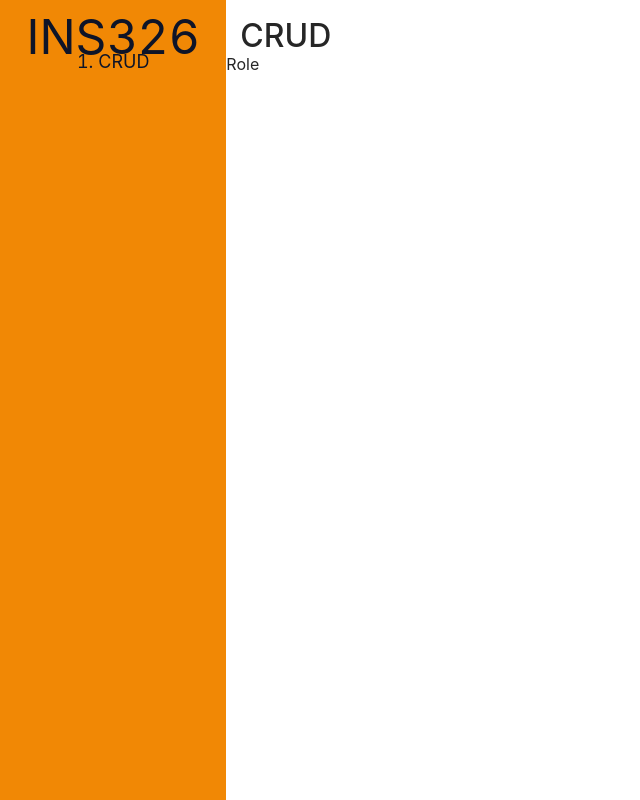
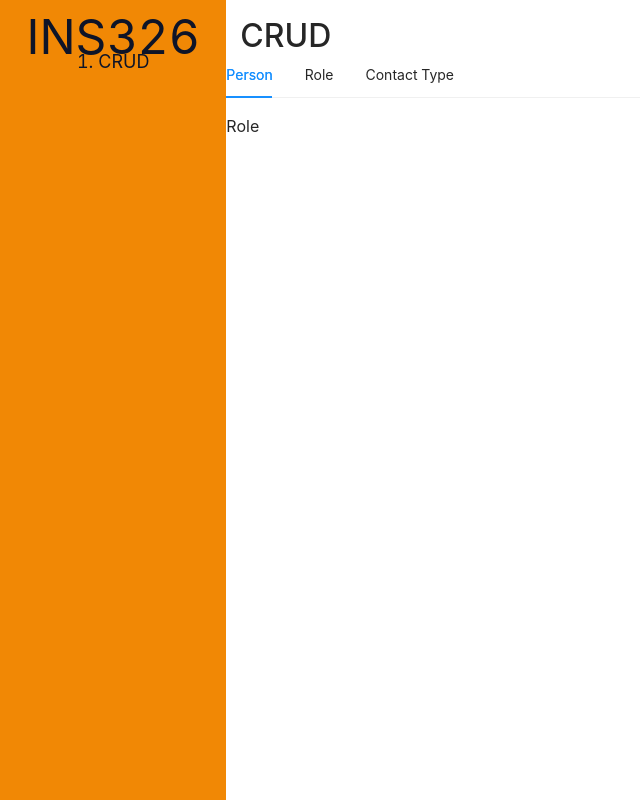
Before and after one commit to ArturoAHR/ids326-webapp, a React (Vite) app: page /hw-1/crud/role in a window 1280 px wide. Shown: the whole page, without its empty margins (0-640 px from the left). Built offline with nearby package versions, Linux system fonts and the light colour scheme.

Commit message:
Migrate CRUD Tab Menu to AntD

```diff
--- a/src/pages/CRUD/CRUD.tsx
+++ b/src/pages/CRUD/CRUD.tsx
@@ -1,4 +1,5 @@
-import { FC, ReactNode, SyntheticEvent, useState } from 'react';
+import { FC, ReactNode, useState } from 'react';
+import { Tabs } from 'antd';
 import { useNavigate } from 'react-router-dom';
 
 import './CRUD.css';
@@ -20,24 +21,19 @@ export const CRUD: FC<CRUDProps> = ({ children }) => {
     CRUDTabMenuOptions.Person,
   );
 
-  const handleChange = (event: SyntheticEvent, value: CRUDTabMenuOptions) => {
-    setOptionSelected(value);
-    event.preventDefault();
+  const handleChange = (value: string) => {
+    setOptionSelected(value as CRUDTabMenuOptions);
     navigate('/hw-1/crud/' + value);
   };
 
   return (
     <div className="crud-menu-container">
       <h1 className="crud-menu-title">CRUD</h1>
-      {/* <
-        value={optionSelected}
-        onChange={handleChange}
-        className="crud-menu"
-      >
-        <Tab label="Person" value={CRUDTabMenuOptions.Person} />
-        <Tab label="Role" value={CRUDTabMenuOptions.Role} />
-        <Tab label="Contact Type" value={CRUDTabMenuOptions.ContactType} />
-      </Tabs> */}
+      <Tabs defaultActiveKey={optionSelected} onChange={handleChange}>
+        <Tabs.TabPane tab="Person" key={CRUDTabMenuOptions.Person} />
+        <Tabs.TabPane tab="Role" key={CRUDTabMenuOptions.Role} />
+        <Tabs.TabPane tab="Contact Type" key={CRUDTabMenuOptions.ContactType} />
+      </Tabs>
       {children}
     </div>
   );
```
